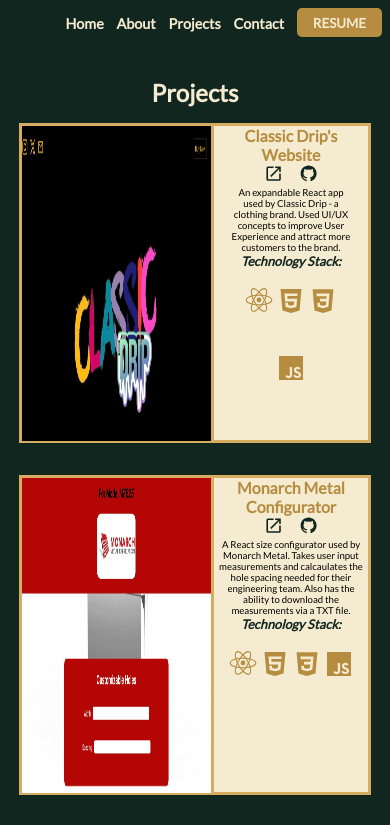
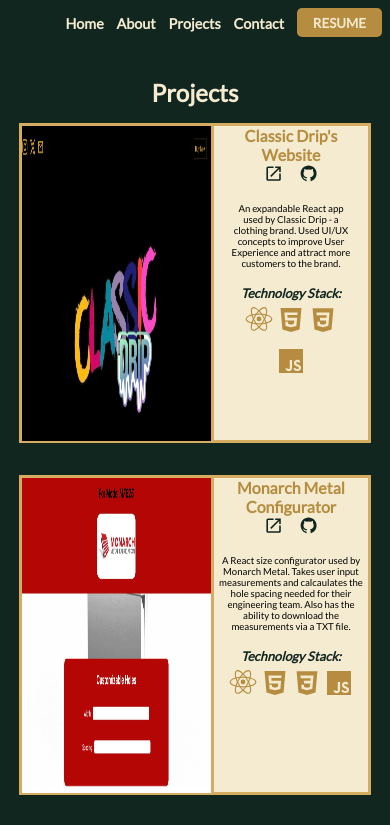
Before and after one commit to renanmbs/personalportfolio, a React (Create React App) app: page /Projects in a window 390 px wide. Shown: the top 825 px of the page. Built offline with nearby package versions, Linux system fonts and the light colour scheme.

Commit message:
Sep 5 24

```diff
--- a/src/components/projects/projects.css
+++ b/src/components/projects/projects.css
@@ -142,7 +142,7 @@
     }
 
     .card p{
-        margin: 0rem 0rem;
+        margin: 1rem 0rem;
         font-size: 0.6rem;
     }
 
@@ -151,7 +151,7 @@
     }
 
     .card .icon{
-        margin: 1rem 0;
+        margin: 0.2rem 0;
         font-size: 2rem;
     }
 
```
